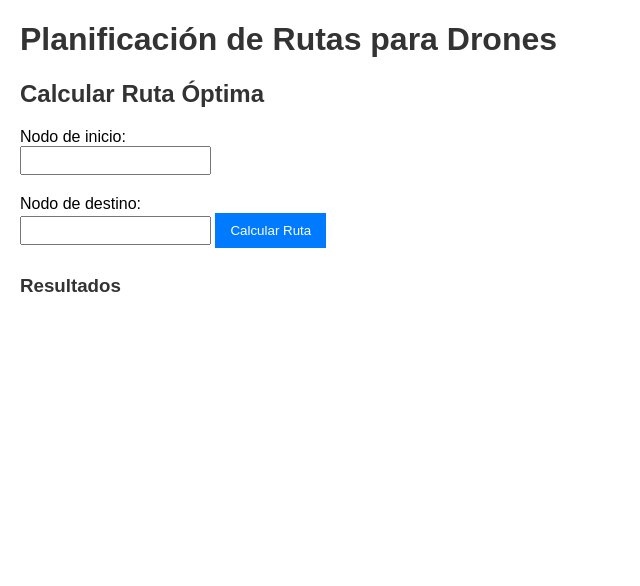
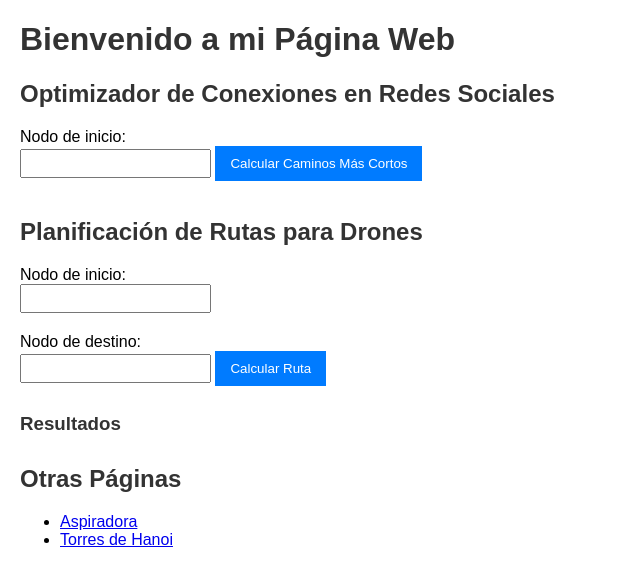
Before and after one commit to cristian2912/cristian2912.github.io, a plain HTML site: page index.html in a window 1280 px wide. Shown: the whole page, without its empty margins (0-640 px from the left). Drawn offline with nearby package versions, Linux system fonts and the light colour scheme.

Commit message:
Update index.html

```diff
--- a/index.html
+++ b/index.html
@@ -8,11 +8,22 @@
     <script src="https://cdn.jsdelivr.net/npm/chart.js"></script>
 </head>
 <body>
-    <h1>Planificación de Rutas para Drones</h1>
+    <h1>Bienvenido a mi Página Web</h1>
+
+    <!-- Sección para el Optimizador de Conexiones en Redes Sociales -->
+    <section>
+        <h2>Optimizador de Conexiones en Redes Sociales</h2>
+        <form id="pathForm">
+            <label for="startNode">Nodo de inicio:</label>
+            <input type="text" id="startNode" name="startNode" required>
+            <button type="submit">Calcular Caminos Más Cortos</button>
+        </form>
+        <div id="result"></div> <!-- Área para mostrar los resultados -->
+    </section>
 
     <!-- Sección para el Dron -->
     <section>
-        <h2>Calcular Ruta Óptima</h2>
+        <h2>Planificación de Rutas para Drones</h2>
         <form id="dronForm">
             <label for="startDron">Nodo de inicio:</label>
             <input type="text" id="startDron" name="startDron" required>
@@ -24,12 +35,22 @@
             <h3>Resultados</h3>
             <p id="rutaOptima"></p>
             <p id="consumoBateria"></p>
-            <canvas id="rutaChart"></canvas> <!-- Gráfica de la ruta -->
+            <div id="graficaRuta"></div> <!-- Diagrama de flujo de la ruta -->
             <div id="desgloseConsumo"></div> <!-- Desglose del consumo -->
         </div>
     </section>
 
+    <!-- Enlaces a Aspiradora y Torres de Hanoi -->
+    <section>
+        <h2>Otras Páginas</h2>
+        <ul>
+            <li><a href="aspiradora.html">Aspiradora</a></li>
+            <li><a href="hanoi.html">Torres de Hanoi</a></li>
+        </ul>
+    </section>
+
     <!-- Scripts -->
+    <script src="app.js"></script>
     <script src="dron.js"></script>
 </body>
 </html>
```
